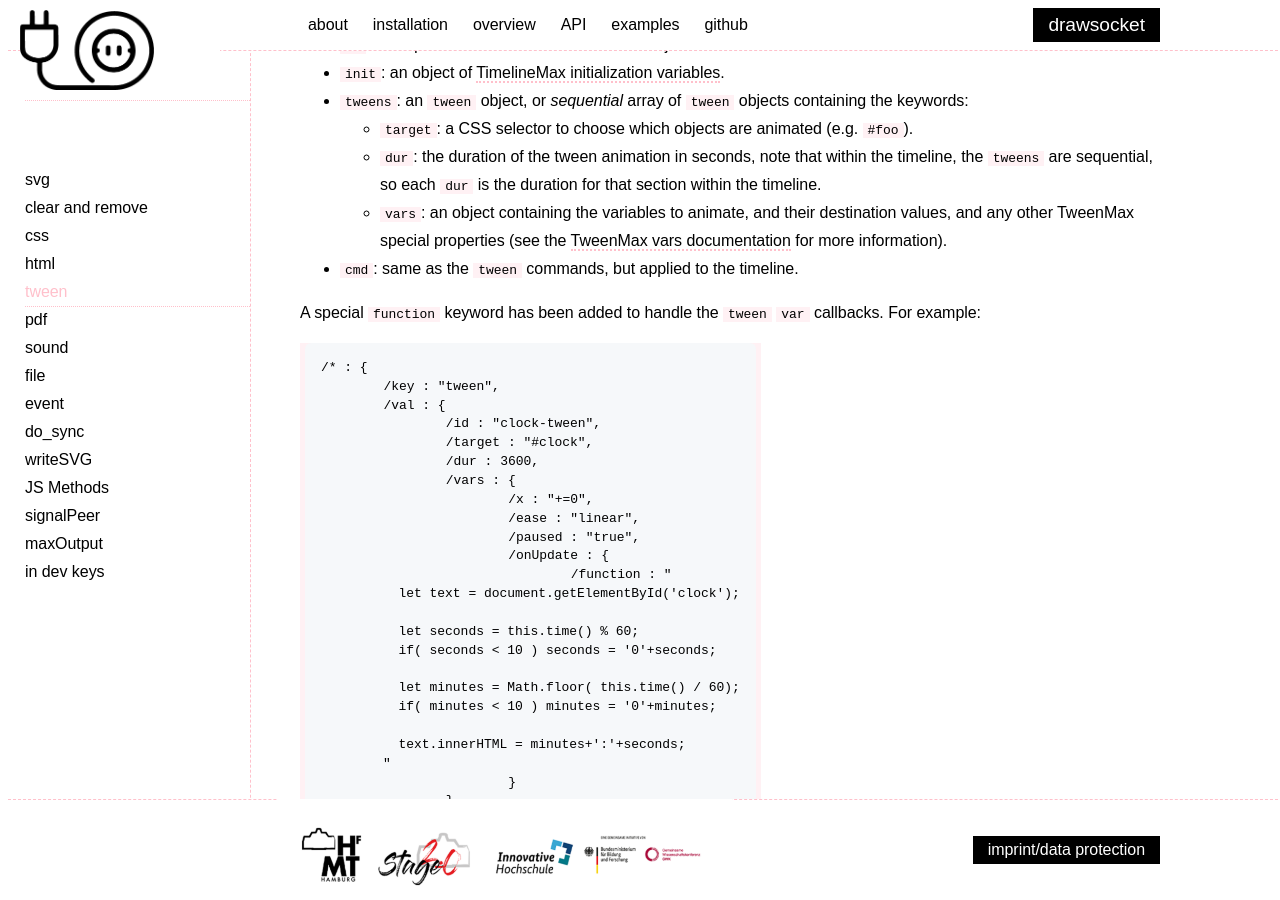
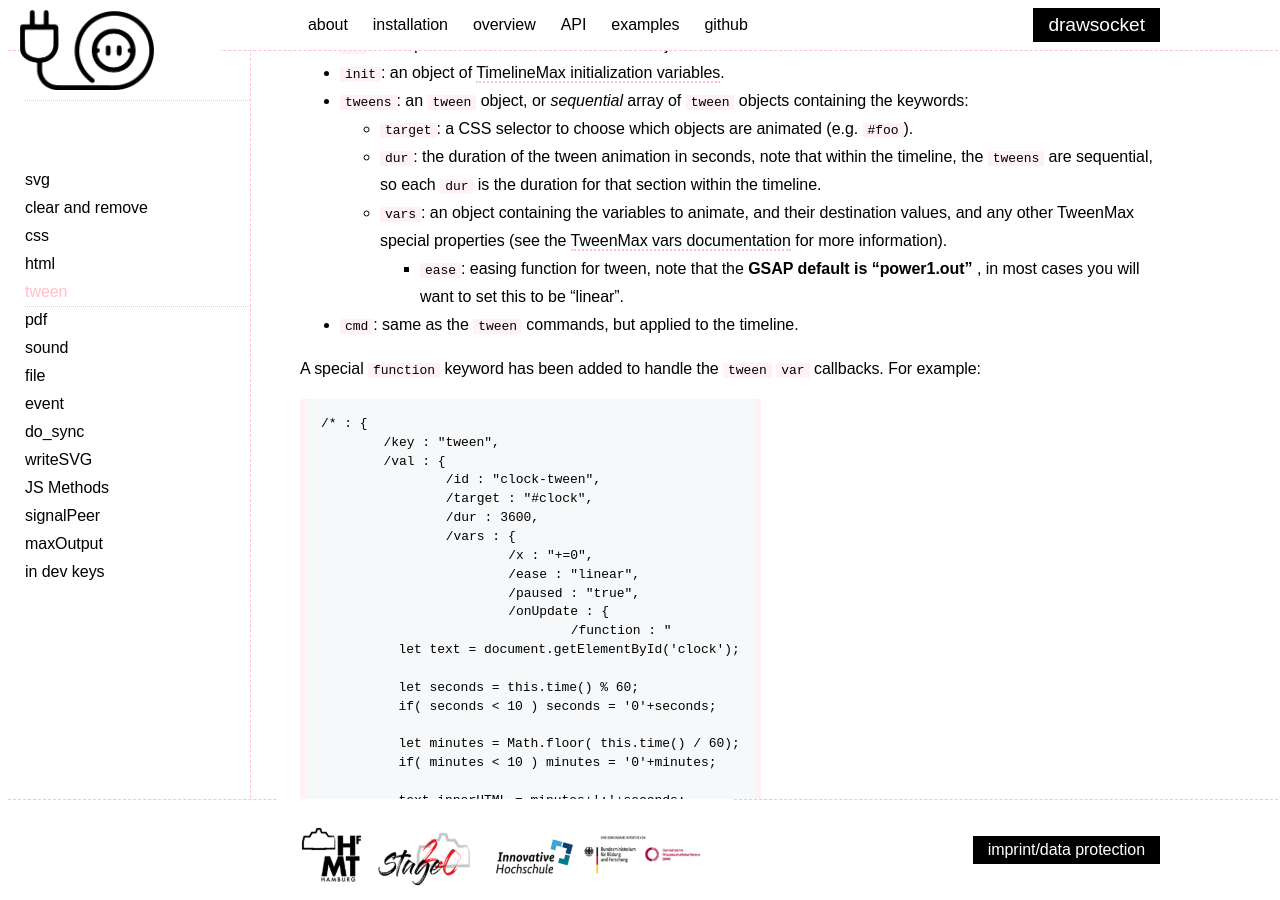
Before and after one commit to drawsocket/drawsocket.github.io, a Jekyll site: the page built from api.md, in a window 1280 px wide and 900 px high, scrolled down 8270 px. Built offline with Jekyll 4.4.1, drawn with Linux system fonts in a browser that asks for light colours.

Commit message:
added note about gsap easing function default

```diff
--- a/api.md
+++ b/api.md
@@ -322,7 +322,8 @@ Additionally, HTML layers may be created with a new `div` tag, just as discussed
 * `tweens`: an `tween` object, or *sequential* array of `tween` objects containing the keywords:
   * `target`: a CSS selector to choose which objects are animated (e.g. `#foo`).
   * `dur`: the duration of the tween animation in seconds, note that within the timeline, the `tweens` are sequential, so each `dur` is the duration for that section within the timeline.
-  * `vars`: an object containing the variables to animate, and their destination values, and any other TweenMax special properties (see the [TweenMax vars documentation](https://greensock.com/docs/TweenMax/vars) for more information).
+  * `vars`: an object containing the variables to animate, and their destination values, and any other TweenMax special properties (see the [TweenMax vars documentation](https://greensock.com/docs/v3/GSAP/gsap.to()) for more information).
+    * `ease`: easing function for tween, note that the __GSAP default is "power1.out"__ , in most cases you will want to set this to be "linear".
 * `cmd`: same as the `tween` commands, but applied to the timeline.
 
 A special `function` keyword has been added to handle the `tween` `var` callbacks. For example:
```
